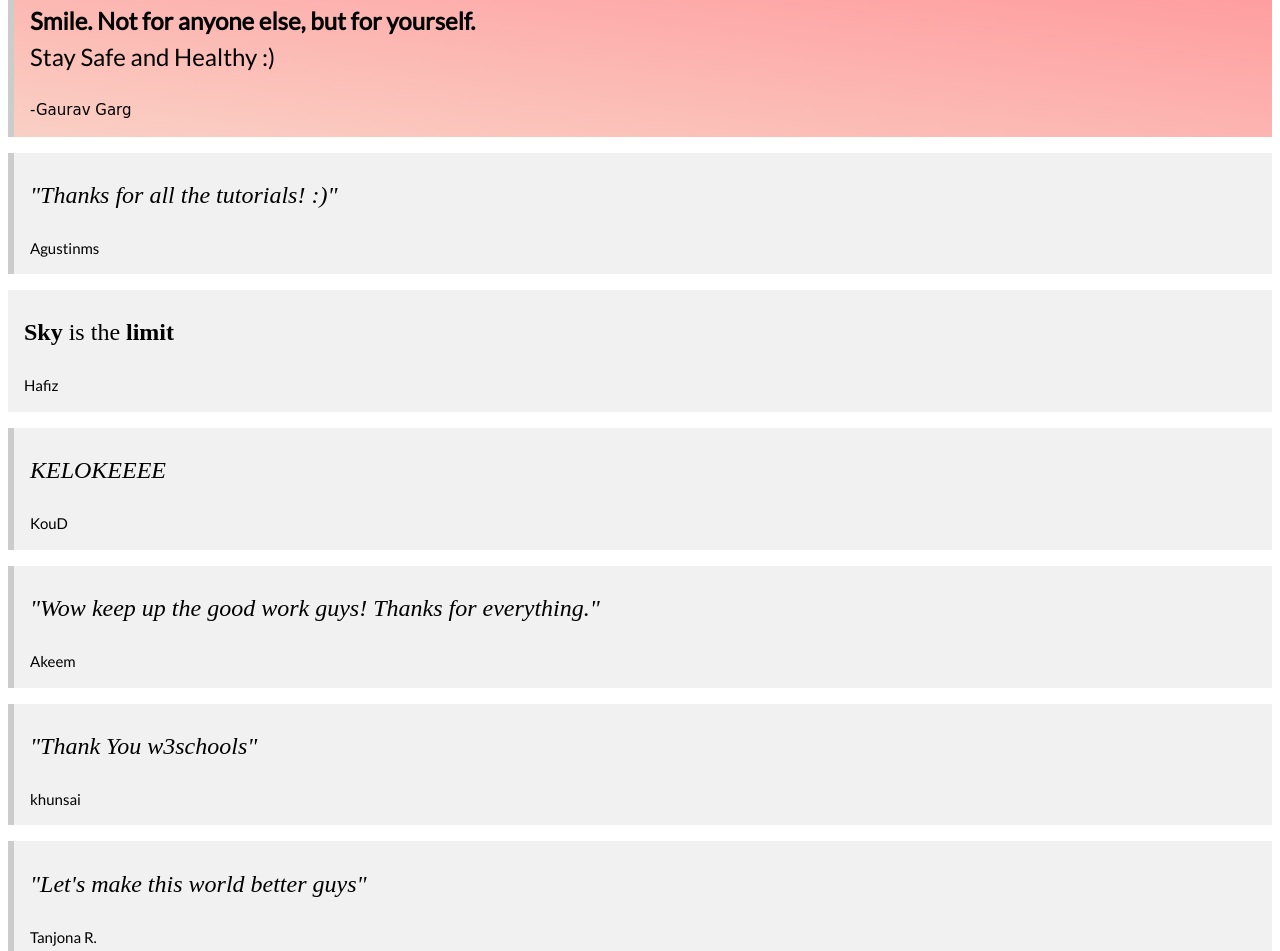
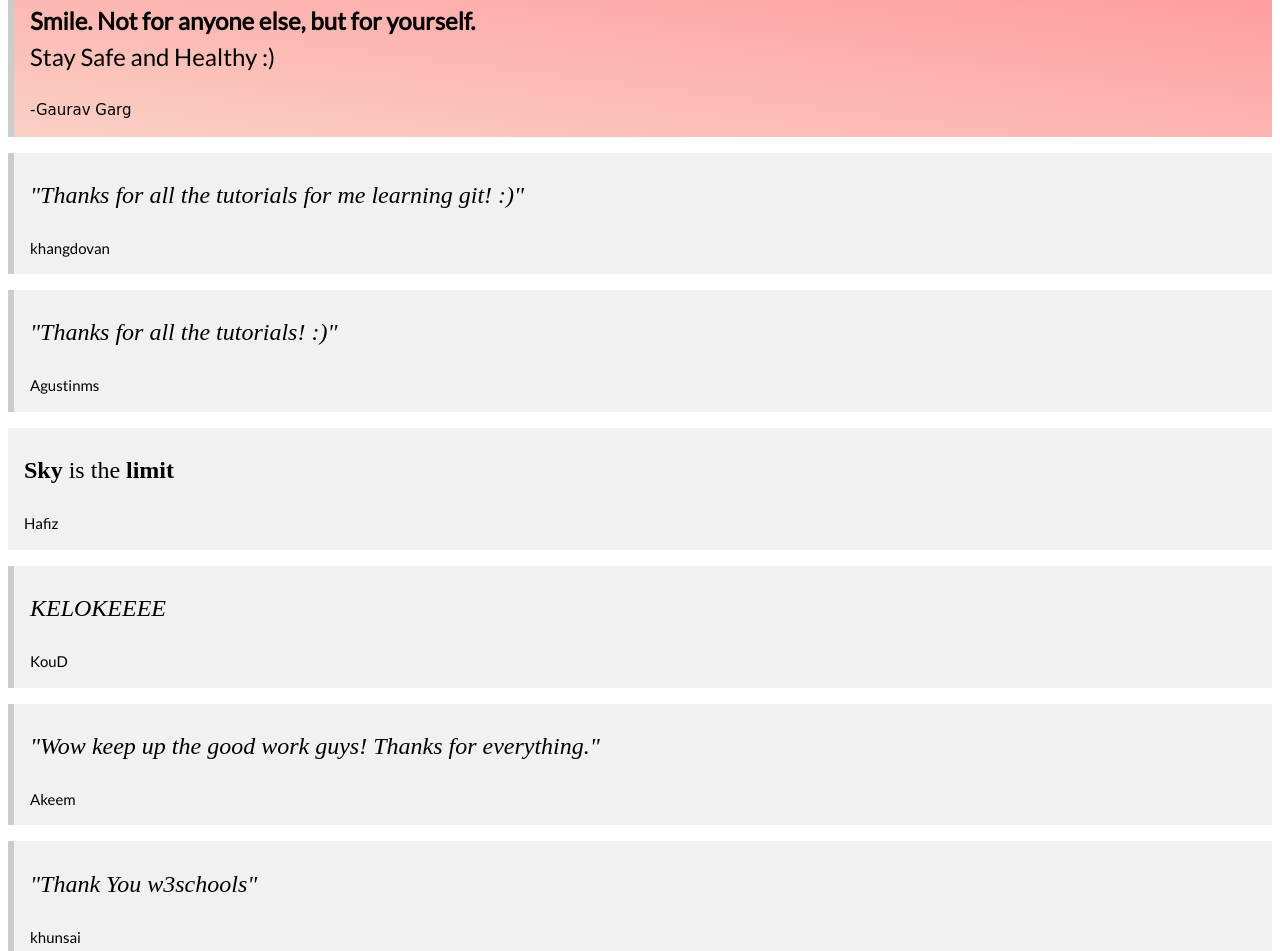
Before and after one commit to w3schools-test/w3schools-test.github.io, a plain HTML site: page index.html in a window 1280 px wide. Shown: the part 2029-2980 px from the top of the page. Drawn offline with nearby package versions, Linux system fonts and the light colour scheme.

Commit message:
change by khangdovan

```diff
--- a/index.html
+++ b/index.html
@@ -84,7 +84,10 @@ html,body,h1,h2,h3,h4 {font-family:"Lato", sans-serif}
       <p class="w3-xlarge Helvetica"><b>Smile. Not for anyone else, but for yourself.</b><br>Stay Safe and Healthy :)</p>
       <p style="font-family:cursive">-Gaurav Garg</p>
     </div>
-
+    <div class="w3-panel w3-leftbar w3-light-grey">
+      <p class="w3-xlarge w3-serif"><i>"Thanks for all the tutorials for me learning git! :)"</i></p>
+      <p>khangdovan</p>
+    </div>
     <div class="w3-panel w3-leftbar w3-light-grey">
       <p class="w3-xlarge w3-serif"><i>"Thanks for all the tutorials! :)"</i></p>
       <p>Agustinms</p>
```
